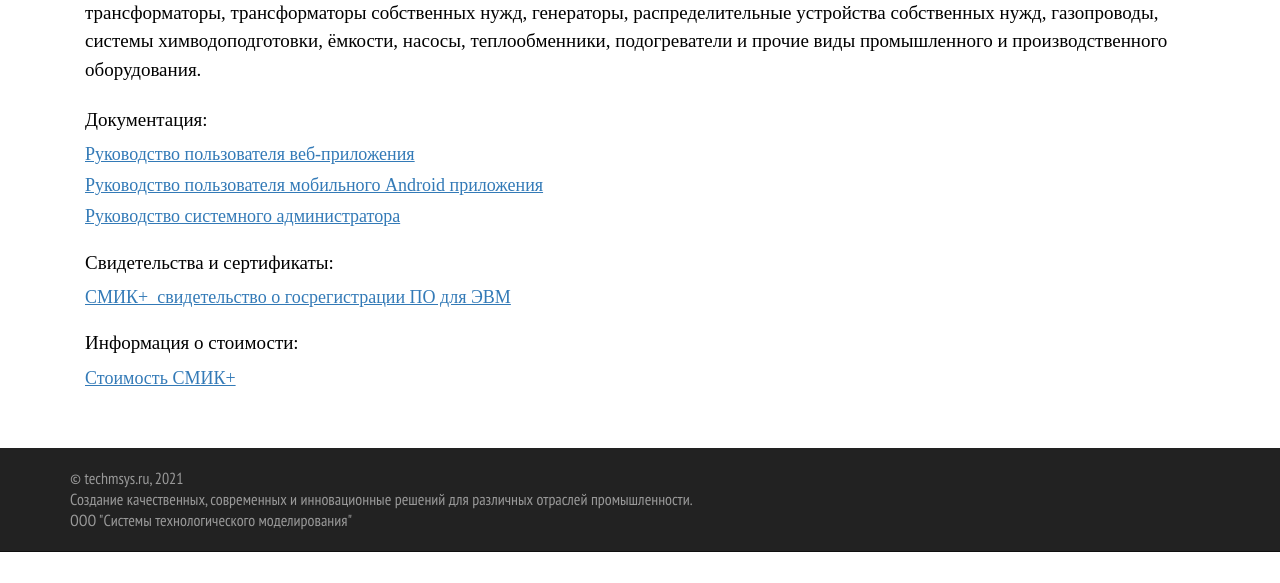
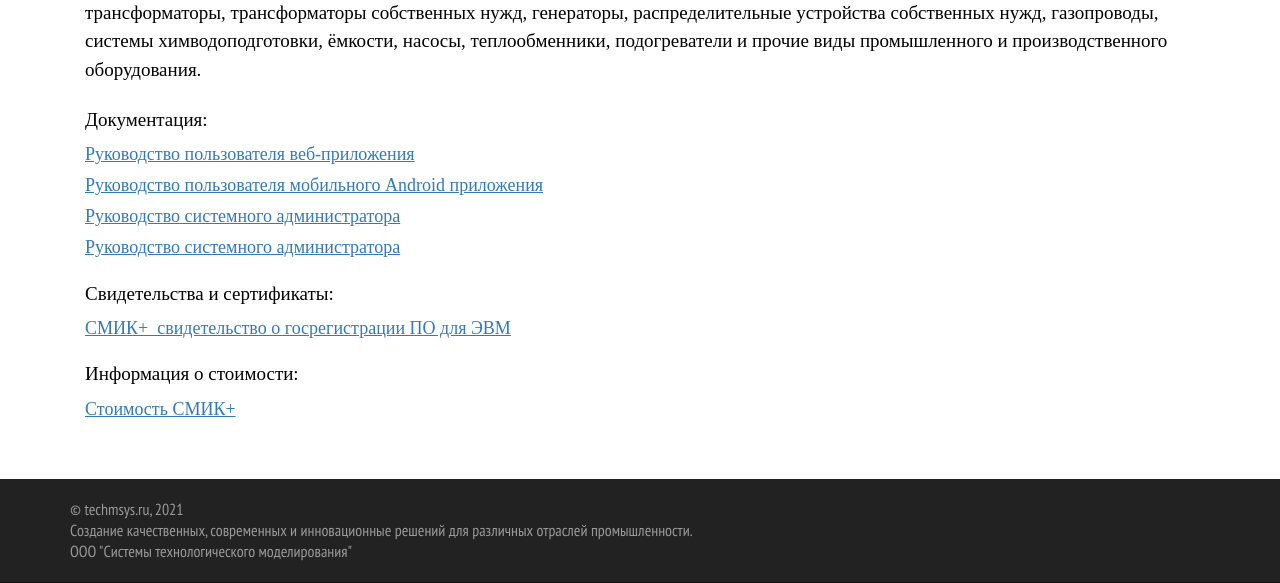
Before and after one commit to IsrafilovaAlisa/techmsys.ru, an ASP.NET Core app: page /Home/MobileInspection in a window 1280 px wide. Shown: the part 1863-2446 px from the top of the page. Before the commit the page ends 2415 px from the top, so only its background shows below. Run offline with ASP.NET Core 8, Linux system fonts and the light colour scheme; some web fonts are replaced.

Commit message:
добавлена одна документация (Руководство по поддержанию жизненного цикла программного комплекса СМИК+)

```diff
--- a/techmsys.ru/Views/Home/MobileInspection.cshtml
+++ b/techmsys.ru/Views/Home/MobileInspection.cshtml
@@ -303,6 +303,9 @@
                             <div class="col-md-12 link-margin">
                                 <a style="font-size: 18px; text-decoration: underline; font-family: 'notosanshk-light';" href="/asset//documents/Руководство системного администратора СМИК+.docx">Руководство системного администратора</a>
                             </div>
+                            <div class="col-md-12 link-margin">
+                                <a style="font-size: 18px; text-decoration: underline; font-family: 'notosanshk-light';" href="/asset//documents/Руководство по поддержанию жизненного цикла программного комплекса СМИК+.pdf">Руководство системного администратора</a>
+                            </div>
 
                         </div>
                     </div>
```
Also changed, not shown: 1 other file.
